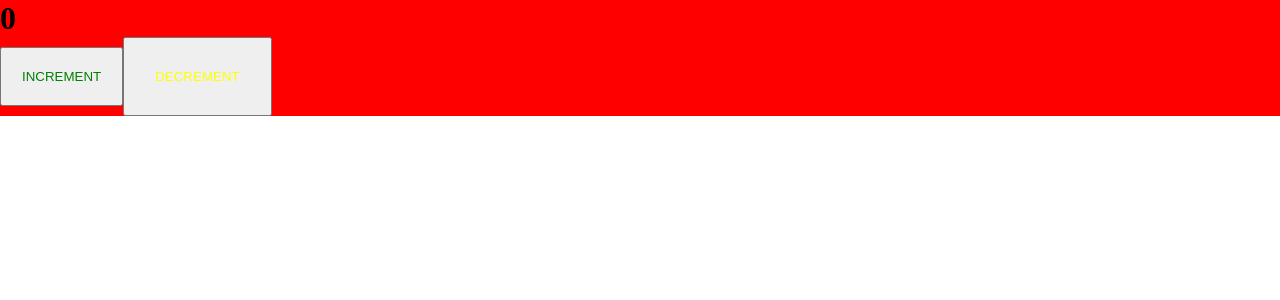
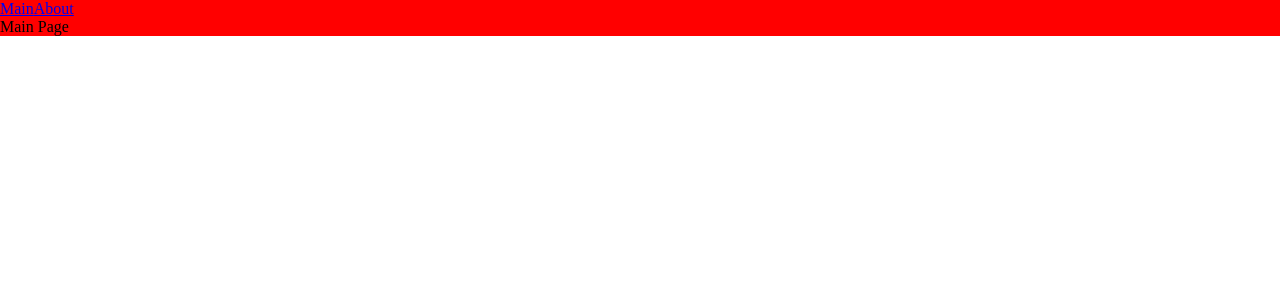
Before and after one commit to Kostya-star/ulbi-front, a React app: page / in a window 1280 px wide. Shown: the top 300 px of the page. Built offline with nearby package versions, Linux system fonts and the light colour scheme.

Commit message:
feat: add routing, lazy, suspence

```diff
--- a/package.json
+++ b/package.json
@@ -32,7 +32,9 @@
     "webpack-dev-server": "^4.7.4"
   },
   "dependencies": {
+    "@types/react-router-dom": "^5.3.3",
     "react": "^17.0.2",
-    "react-dom": "^17.0.2"
+    "react-dom": "^17.0.2",
+    "react-router-dom": "^6.2.1"
   }
 }
--- a/src/App.tsx
+++ b/src/App.tsx
@@ -1,10 +1,21 @@
-import { Counter } from './components/Counter';
-import './index.scss'
+import { Route, Routes } from 'react-router-dom';
+import './index.scss';
+import { Link } from 'react-router-dom';
+import { MainPageAsync } from './pages/MainPage/MainPageAsync';
+import { AboutPageAsync } from './pages/AboutPage/AboutPageAsync';
+import { Suspense } from 'react';
 
 export function App() {
   return (
-    <div className='app'>
-      <Counter />
+    <div className="app">
+      <Link to="/">Main</Link>
+      <Link to="/about">About</Link>
+      <Suspense fallback={<div>page is loading...</div>}>
+        <Routes>
+          <Route path="/" element={<MainPageAsync />} />
+          <Route path="/about" element={<AboutPageAsync />} />
+        </Routes>
+      </Suspense>
     </div>
   );
 }
--- a/src/index.tsx
+++ b/src/index.tsx
@@ -1,4 +1,10 @@
 import { render } from 'react-dom';
+import { BrowserRouter } from 'react-router-dom';
 import { App } from './App';
 
-render(<App />, document.getElementById('root'));
+render(
+  <BrowserRouter>
+    <App />
+  </BrowserRouter>,
+  document.getElementById('root')
+);
--- /dev/null
+++ b/src/pages/AboutPage/AboutPage.tsx
@@ -0,0 +1,7 @@
+export default function AboutPage() {
+  return (
+    <div>
+      About Page
+    </div>
+  )
+}
--- /dev/null
+++ b/src/pages/AboutPage/AboutPageAsync.tsx
@@ -0,0 +1,3 @@
+import { lazy } from 'react';
+
+export const AboutPageAsync = lazy(() => import('./AboutPage'));
--- /dev/null
+++ b/src/pages/MainPage/MainPage.tsx
@@ -0,0 +1,7 @@
+export default function MainPage() {
+  return (
+    <div>
+      Main Page
+    </div>
+  )
+}
--- /dev/null
+++ b/src/pages/MainPage/MainPageAsync.tsx
@@ -0,0 +1,3 @@
+import { lazy } from 'react';
+
+export const MainPageAsync = lazy(() => import('./MainPage'));
```
Also changed, not shown: src/components/Counter.tsx (line endings or trailing spaces), 2 other files (tests, documents, lock files or other folders).
